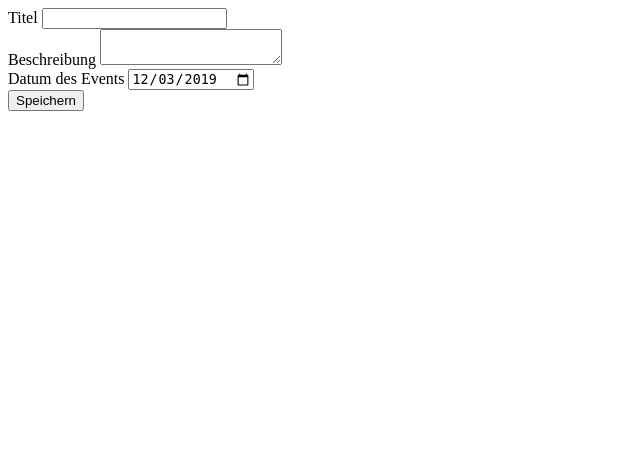
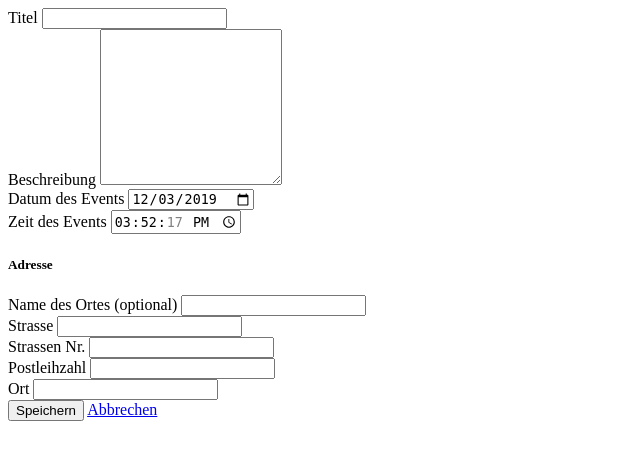
Before and after one commit to GionRubitschung/event-haendler, a PHP site: page /update.php in a window 1280 px wide. Shown: the top 460 px of the page, without its empty margins (0-640 px from the left). Run offline with PHP 8.4, Linux system fonts and the light colour scheme; data that the repository does not hold is empty.

Commit message:
updated event update with adress fixed some small bugs

```diff
--- a/app/templates/events/create.php
+++ b/app/templates/events/create.php
@@ -51,6 +51,9 @@
                 </div>
             </div>
         </div>
-        <button id="send" type="submit" name="send" class="btn btn-primary">Hinzufügen</button>
+        <div class="form-row">
+            <button id="send" type="submit" name="send" class="col btn indigo w-50 text-white">Hinzufügen</button>
+            <a href="/events/user" class="col btn indigo ml-0 w-50 text-white border-none">Abbrechen</a>
+        </div>
     </form>
 </div>
--- a/app/templates/events/update.php
+++ b/app/templates/events/update.php
@@ -1,18 +1,61 @@
-<div>
-    <form action="/events/doUpdate?id=<?php echo $event->id; ?>" method="post" class="col-6">
+<div class="row">
+    <form action="/events/doUpdate?id=<?php echo $event->id; ?>" method="post" class="w-100">
         <div class="form-group">
             <label class="control-label" for="title">Titel</label>
             <input required id="title" name="title" type="text" class="form-control" value="<?php echo $event->title; ?>">
         </div>
         <div class="form-group">
             <label class="control-label" for="description">Beschreibung</label>
-            <textarea required id="description" name="description" type="text" class="form-control"><?php echo $event->description; ?></textarea>
+            <textarea required id="description" name="description" type="text" class="form-control" rows="10"><?php echo $event->description; ?></textarea>
         </div>
         <div class="form-group">
-            <label class="control-label" for="date">Datum des Events</label>
-            <input required id="date" name="date" type="date" class="form-control" value="<?php $date = date_create($event->dateOfEvent);
-                                                                                            echo date_format($date, "Y-m-d"); ?>">
+            <div class="form-row">
+                <div class="col">
+                    <label class="control-label" for="date">Datum des Events</label>
+                    <input required id="date" name="date" type="date" class="form-control" value="<?php $date = date_create($event->dateOfEvent);
+                                                                                                    echo date_format($date, "Y-m-d"); ?>">
+                </div>
+                <div class="col">
+                    <label class="control-label" for="time">Zeit des Events</label>
+                    <input required id="date" name="time" type="time" class="form-control" value="<?php $time = date_create($event->dateOfEvent);
+                                                                                                    echo date_format($time, "H:i:s"); ?>">
+                </div>
+            </div>
         </div>
-        <button id="send" type="submit" name="send" class="btn btn-primary">Speichern</button>
+        <div class="form-group">
+            <h5 class="text-center">Adresse</h5>
+        </div>
+        <div class="form-group">
+            <label class="control-label" for="namePlace">Name des Ortes (optional)</label>
+            <input type="text" id="namePlace" name="namePlace" class="form-control" value="<?php echo $event->namePlace; ?>">
+        </div>
+        <div class="form-group">
+            <div class="form-row">
+                <div class="col-8">
+                    <label class="control-label" for="street">Strasse</label>
+                    <input required id="street" name="street" type="text" class="form-control" value="<?php echo $event->street; ?>">
+                </div>
+                <div class="col-4">
+                    <label class="control-label" for="streetNbr">Strassen Nr.</label>
+                    <input id="streetNbr" name="streetNbr" type="number" class="form-control" value="<?php echo $event->streetNbr; ?>">
+                </div>
+            </div>
+        </div>
+        <div class="form-group">
+            <div class="form-row">
+                <div class="col-4">
+                    <label class="control-label" for="plz">Postleihzahl</label>
+                    <input required id="plz" name="plz" type="number" class="form-control" value="<?php echo $event->plz; ?>">
+                </div>
+                <div class="col-8">
+                    <label class="control-label" for="place">Ort</label>
+                    <input required id="place" name="place" type="text" class="form-control" value="<?php echo $event->place; ?>">
+                </div>
+            </div>
+        </div>
+        <div class="form-row">
+            <button id="send" type="submit" name="send" class="col btn indigo w-50 text-white">Speichern</button>
+            <a href="/events/user" class="col btn indigo ml-0 w-50 text-white border-none">Abbrechen</a>
+        </div>
     </form>
 </div>
```
Also changed, not shown: app/src/Controller/EventsController.php (+25 -7 lines), app/src/Repository/EventsRepository.php (+35 -15 lines), app/templates/events/index.php (+8 -8 lines), app/templates/events/user.php (+12 -12 lines).
